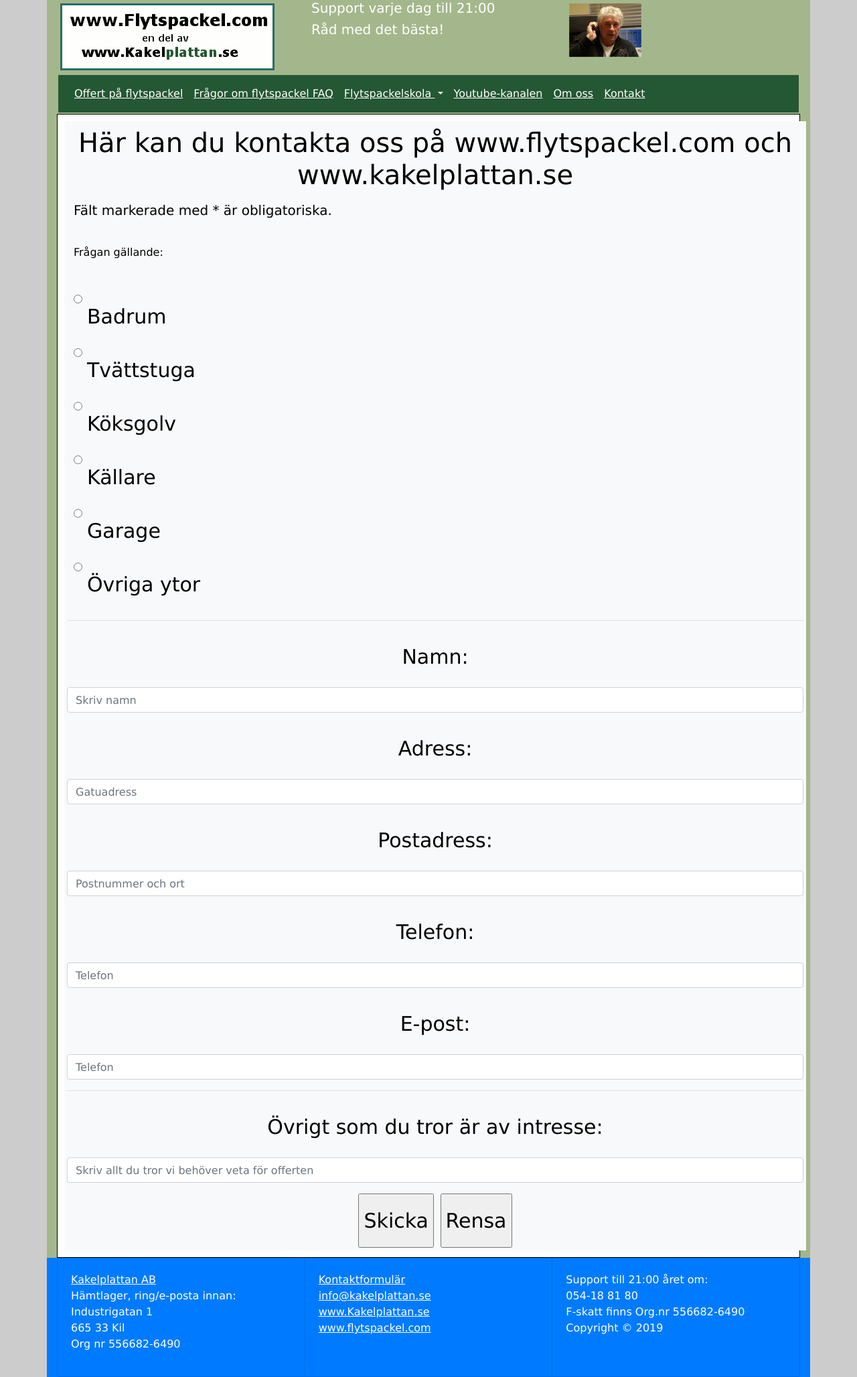
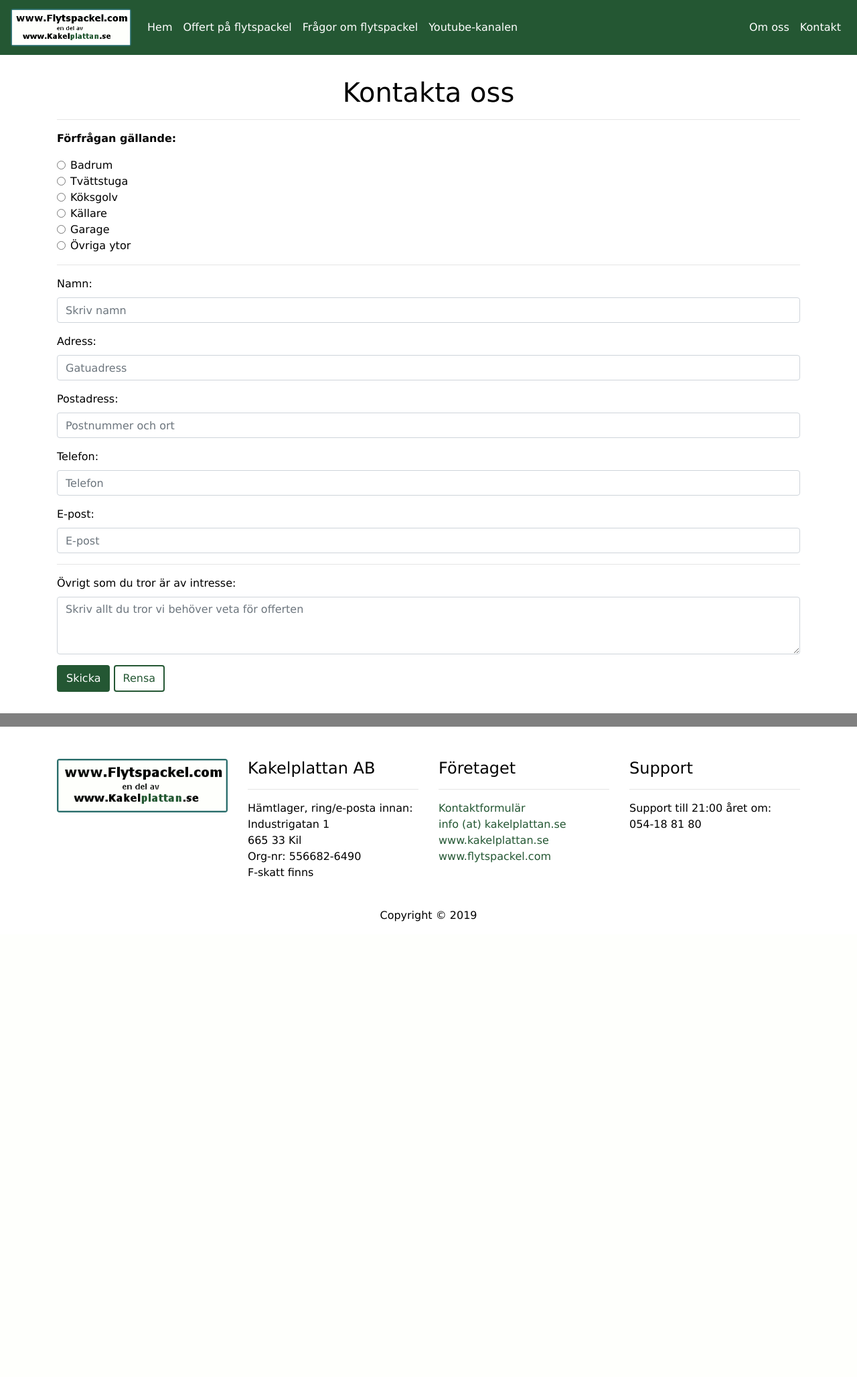
Before and after one commit to Kakelplattan-1/flytspackel.com, a PHP site: page /flytspackel-kontakt.php in a window 1280 px wide. Shown: the whole page at 67% size. After the commit the page ends 1376 px from the top, so only its background shows below. Run offline with PHP 8.4, Linux system fonts and the light colour scheme; some libraries are stand-ins or nearby versions.

Commit message:
Redesigns contact view

```diff
--- a/flytspackel-kontakt.php
+++ b/flytspackel-kontakt.php
@@ -1,4 +1,5 @@
-<?php include 'include/topp.php';?>
+<?php include 'include/head.php'; ?>
+<?php include 'include/navbar.php'; ?>
 	<?php
 		if(isset($_GET['sent']))
 		{
@@ -39,25 +40,21 @@
 		else
 		{
 	?>
-	<div class="container">
-		<div class="offert">
-<!--
-row welcome text-center
--->
 
-<div class="flex-container">
-  <div class="d-flex flex-column p-1 bg-light text-black">
-    <div class="p-1 bg- light-grey text-center"><h1>H&auml;r kan du kontakta oss på www.flytspackel.com och www.kakelplattan.se</h1></div>
-				<h5 class="offert-a">
-					F&auml;lt markerade med * &auml;r obligatoriska.
-				</h5>
-				<p class="offert-a">
-					Fr&aring;gan g&auml;llande:
+	<section class="container">
+		<div class="text-center">
+			<h1>Kontakta oss</h1>
+		</div>
+		<hr>
+		<p>
+			<b>Förfrågan gällande:</b>
 		</p>
-<FORM action="include/offertmail.php" method="post" class="needs-validation" novalidate>
+
+
+		<form action="include/offertmail.php" method="post" class="needs-validation" novalidate>
 					<div class="form-check offert-radio">
 						<label class="form-check-label" for="radio1">
-					<INPUT type="radio" class="form-check-input" name="typ" value="Badrum">Badrum
+							<input type="radio" class="form-check-input" name="typ" value="Badrum">Badrum
 						</label>
 					</div>
 					<div class="form-check offert-radio">
@@ -112,14 +109,14 @@ row welcome text-center
 					</div>
 					<div class="form-group">
 					  <label for="uname">E-post:</label>
-			  <input type="text" class="form-control" id="email" placeholder="Telefon" name="email" required>
+					  <input type="email" class="form-control" id="email" placeholder="E-post" name="email" required>
 					  <div class="valid-feedback">Valid.</div>
 					  <div class="invalid-feedback">Please fill out this field.</div>
 					</div>
 			<hr />
 					<div class="form-group">
 					  <label for="uname">&Ouml;vrigt som du tror är av intresse:</label>
-			  <input type="textarea" cols="45" rows="10" class="form-control" id="text" placeholder="Skriv allt du tror vi behöver veta för offerten" name="text">
+					  <textarea rows="3" class="form-control" id="text" placeholder="Skriv allt du tror vi behöver veta för offerten" name="text"></textarea>
 					</div>
 
 
@@ -146,20 +143,13 @@ row welcome text-center
 		})();
 		</script>
 
-					<INPUT type="submit" value="Skicka">
-					<INPUT type="reset" value="Rensa">
+		<input class="btn btn-primary" type="submit" value="Skicka">
+		<input class="btn btn-secondary" type="reset" value="Rensa">
 
-
-
-
-
-	</FORM>	</div>
-</div>
-</div>
-
-</div>
+			</form>
+		</section>
 
 <?php
 	}
 ?>
-<?php include 'include/fot.php';?>
+<?php include 'include/footer.php';?>
```
Lines whose indentation alone changed are shown as unchanged.
